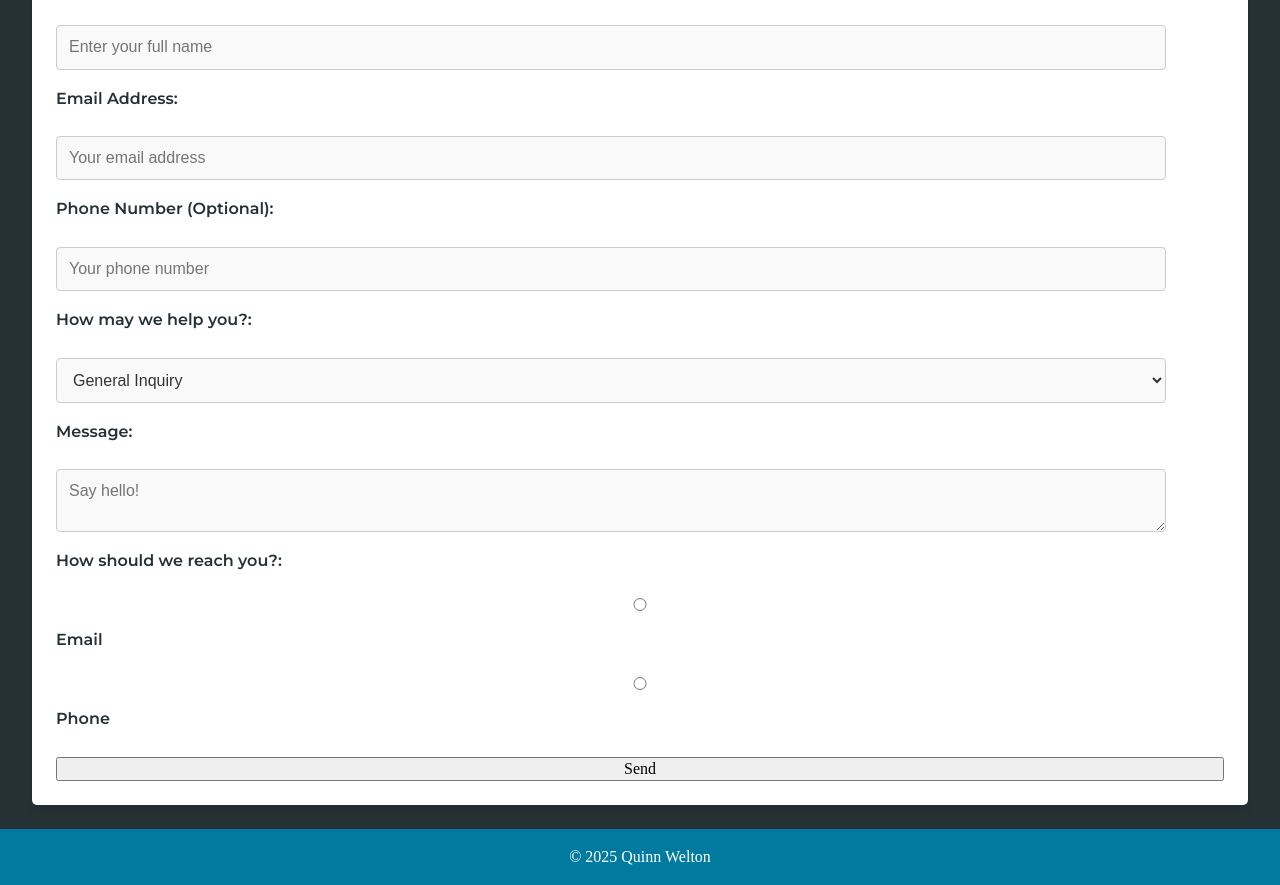
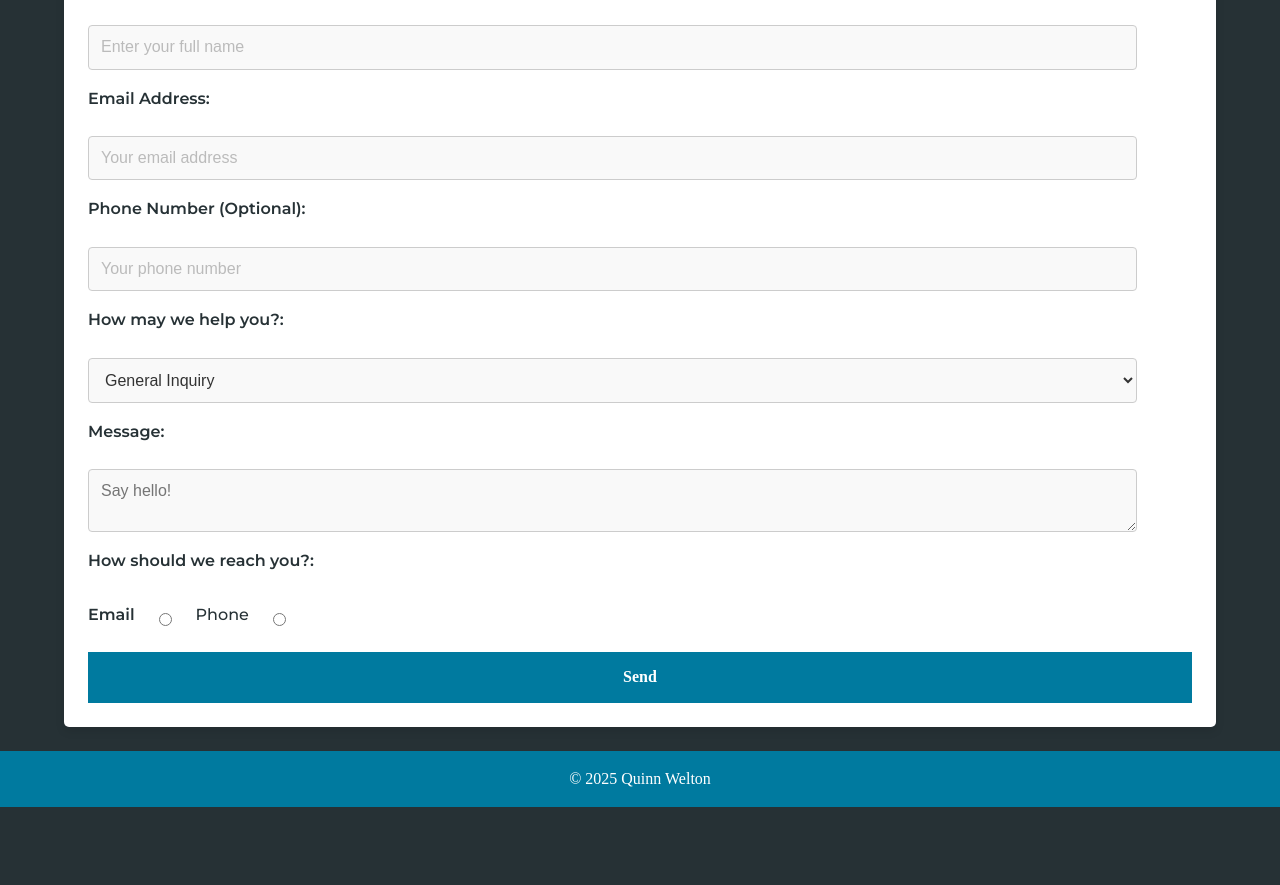
Before and after one commit to QuinnWelton11/country-website-qw, a plain HTML site: page index.html in a window 1280 px wide. Shown: the part 2342-3227 px from the top of the page. After the commit the page ends 3149 px from the top, so only its background shows below. Drawn offline with Linux system fonts and the light colour scheme; a web font is replaced by a local one.

Commit message:
Finished styling for form - not happy with the radio buttons though

```diff
--- a/index.html
+++ b/index.html
@@ -163,11 +163,15 @@
 
                     <label for="contact-method">How should we reach you?:</label>
 
-                    <input type="radio" id="email-contact" name="contact-method" value="email">
-                    <label for="email">Email</label>
+                    <div class="radio-group">
 
-                    <input type="radio" id="phone-contact" name="contact-method" value="phone">
-                    <label for="phone-contact">Phone</label>
+                        <label for="email">Email</label>
+                        <input type="radio" id="email-contact" name="contact-method" value="email">
+
+                        <label for="phone-contact">Phone</label>
+                        <input type="radio" id="phone-contact" name="contact-method" value="phone">
+
+                    </div>
 
                     <button type="submit">Send</button>
 
--- a/styles/styles.css
+++ b/styles/styles.css
@@ -229,7 +229,7 @@ form {
     padding: 1.5rem;
     border-radius: 5px;
     box-shadow: 0 0.25rem 0.625rem rgba(0, 0, 0, 0.1);
-    max-width: 95%;
+    max-width: 90%;
     margin: 1.5rem auto;
     display: flex;
     flex-direction: column;
@@ -280,33 +280,56 @@ textarea:focus {
 
 button {
 
-
+    padding: 1rem;
+    background-color: #007A9F;
+    color: #fff;
+    font-weight: 600;
+    border: none;
+    cursor: pointer;
+    font-size: 1rem;
+    transition: background-color 0.5s ease;
 
 }
 
 button:hover {
 
+    background-color: #005f7a;
 
+}
+
+.radio-group {
+
+    display: flex;
+    align-items: center;
+    gap: 1.5rem;
+    margin-top: 0.5rem;
 
 }
 
 input[type="radio"] {
 
-
+    margin: 0;
+    vertical-align: middle;
 
 }
 
 label[for="email-contact"],
 label[for="phone-contact"] {
 
-
+    font-family: "Montserrat", sans-serif;
+    font-size: 1rem;
+    font-weight: 500;
+    color: #263135;
+    display: flex;
+    align-items: center;
+    gap: 0.5rem;
 
 }
 
 input::placeholder,
 input::placeholder {
 
-
+    color: #bbb;
 
 }
 
```
